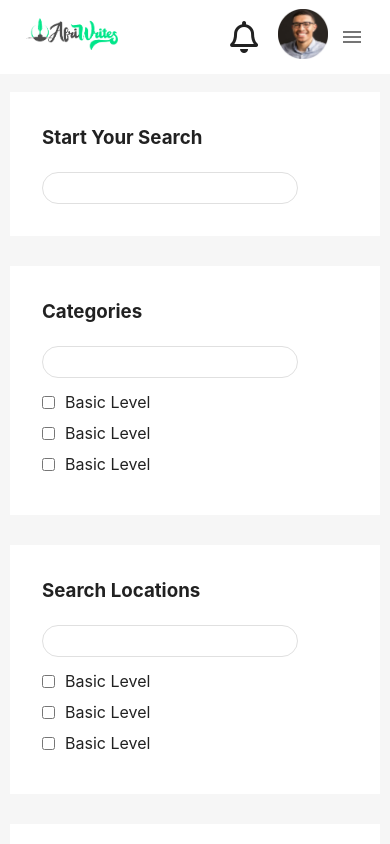
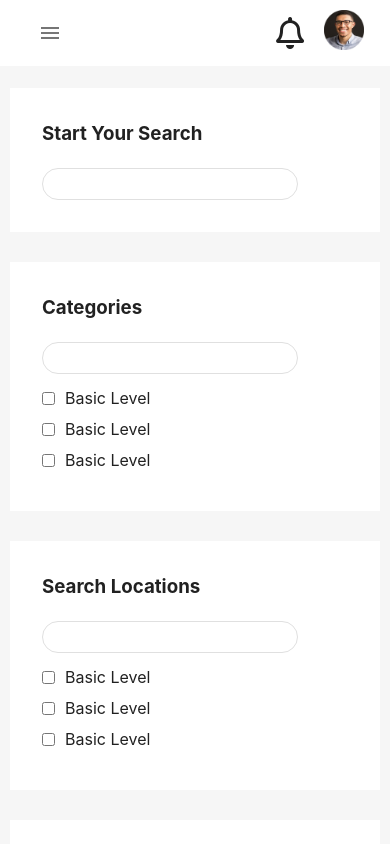
Before and after one commit to tofmat/Afriwrite, a Nuxt app: page /jobfeed in a window 390 px wide. Shown: the top 844 px of the page. Built offline with nearby package versions, Linux system fonts and the light colour scheme.

Commit message:
fixed navbar

```diff
--- a/layouts/dashboard.vue
+++ b/layouts/dashboard.vue
@@ -1,7 +1,8 @@
 <template>
   <v-app>
-    <v-app-bar light flat fixed height="inherit" class="headNav whiteBack" style="position: relative;">
-      <a href="/"><img src="../assets/images/logo.png" class="logoImage"/></a>
+    <v-app-bar light flat elevate-on-scroll scroll-target="#scrolling-techniques-7" height="inherit" class="headNav whiteBack" absolute>
+      <a href="/"><img src="../assets/images/logo.png" class="logoImage noMobile"/></a>
+      <v-app-bar-nav-icon @click="drawer = true" class="noDesktop mobileDisplay"></v-app-bar-nav-icon>
       <v-spacer></v-spacer>
       <v-item-group mandatory class="noMobile">
         <div class="flex">
@@ -20,13 +21,11 @@
         </div>
       </v-item-group>
       <i class="far fa-bell fa-2x mx-5"></i>
-      <a href="/profile"><img src="../assets/images/Profil.png" alt="avatar" height="50px"></a>
-      <v-app-bar-nav-icon @click="drawer = true" class="noDesktop mobileDisplay"></v-app-bar-nav-icon>
+      <a href="/profile"><img src="../assets/images/Profil.png" alt="avatar" height="50px" class="dashProfilePic"></a>
     </v-app-bar>
 
     <v-navigation-drawer v-model="drawer" absolute temporary class="pad-10 noDesktop mobileDisplay">
-
-       <img src="../assets/images/logo.png" class="logoImage mobileLogo"/>
+        <a href="/"><img src="../assets/images/logo.png" class="logoImage mobileLogo"/></a>
       <v-list
         nav
         dense
@@ -118,11 +117,18 @@
         </v-navigation-drawer>
     </div>
 
-    <v-main class="dashContent">
-        <div class="">
-            <nuxt />
-        </div>
-    </v-main>
+    <v-sheet
+      id="scrolling-techniques-7"
+      class="overflow-y-auto"
+      max-height="100vh"
+    >
+        <v-main class="dashContent">
+          <div class="dashRealContent">
+              <nuxt />
+          </div>
+      </v-main>
+    </v-sheet>
+
 
   </v-app>
 </template>
@@ -137,7 +143,7 @@ export default {
       navItems: [
         {
           title: 'My Job Feed',
-          to: 'jobfeed'
+          to: '/jobfeed'
         },
         {
           title: 'Saved Jobs',
@@ -169,7 +175,7 @@ export default {
         },
         {
           title: 'Settings',
-          to: '/'
+          to: '/profile'
         }
       ],
       upNavItems: [
@@ -214,6 +220,9 @@ body {
 .svgNav{
   fill: blue !important;
 }
+.dashRealContent {
+  margin-top: 130px;
+}
 .hoverNav{
     margin-top: 78px;
     border: none;
@@ -255,6 +264,9 @@ body {
   box-shadow: none !important;
 }
 .openNavFull{
+  position: static;
+  overflow: scroll;
+  padding-bottom: 100px;
   display: flex;
   flex-direction: column;
   justify-content: center;
@@ -276,5 +288,11 @@ body {
     .headNav{
       padding: 5px 10px;
     }
+    .dashProfilePic {
+      height: 40px !important;
+    }
+    .dashRealContent {
+    margin-top: 100px;
+  }
 }
 </style>
```
